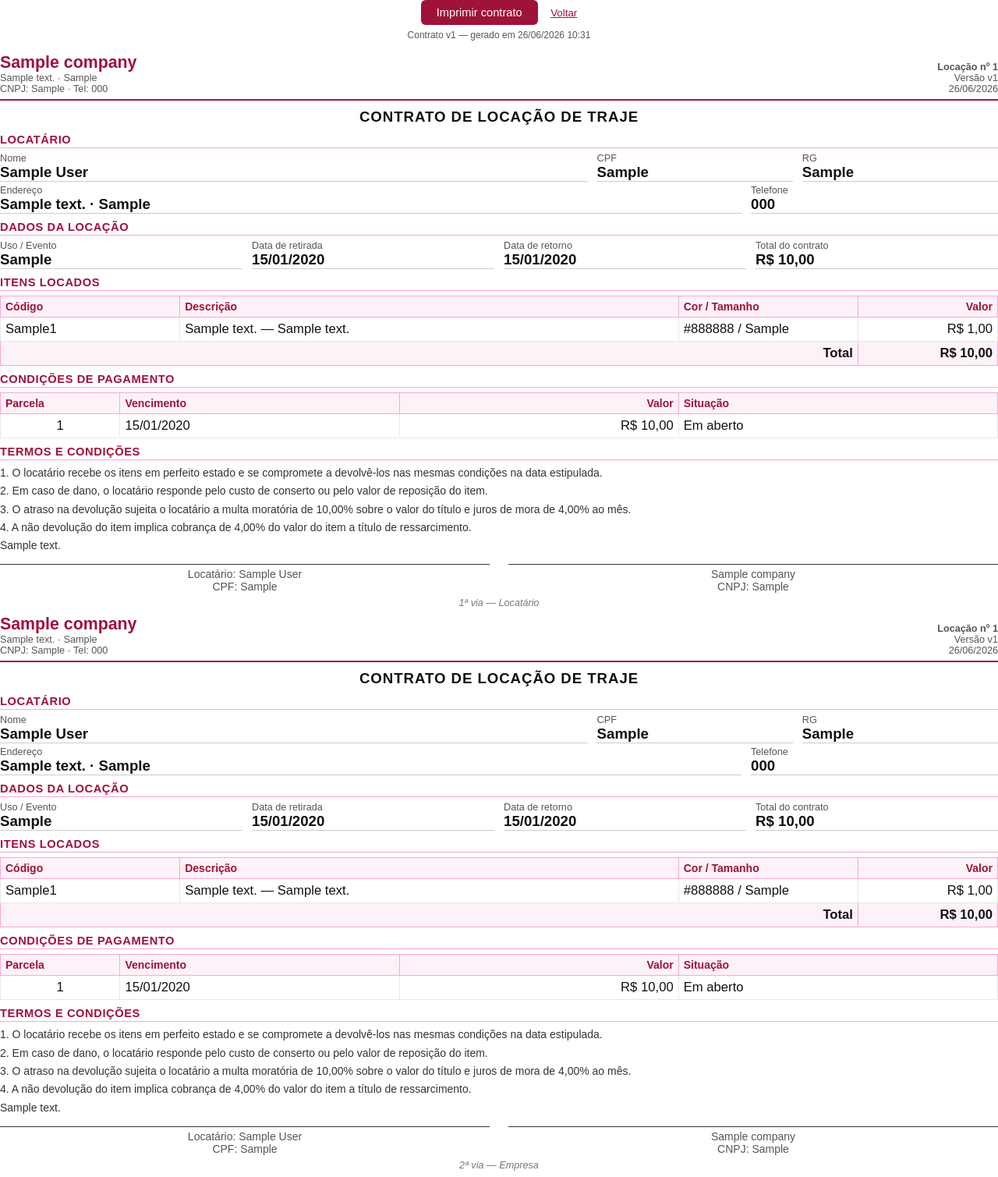
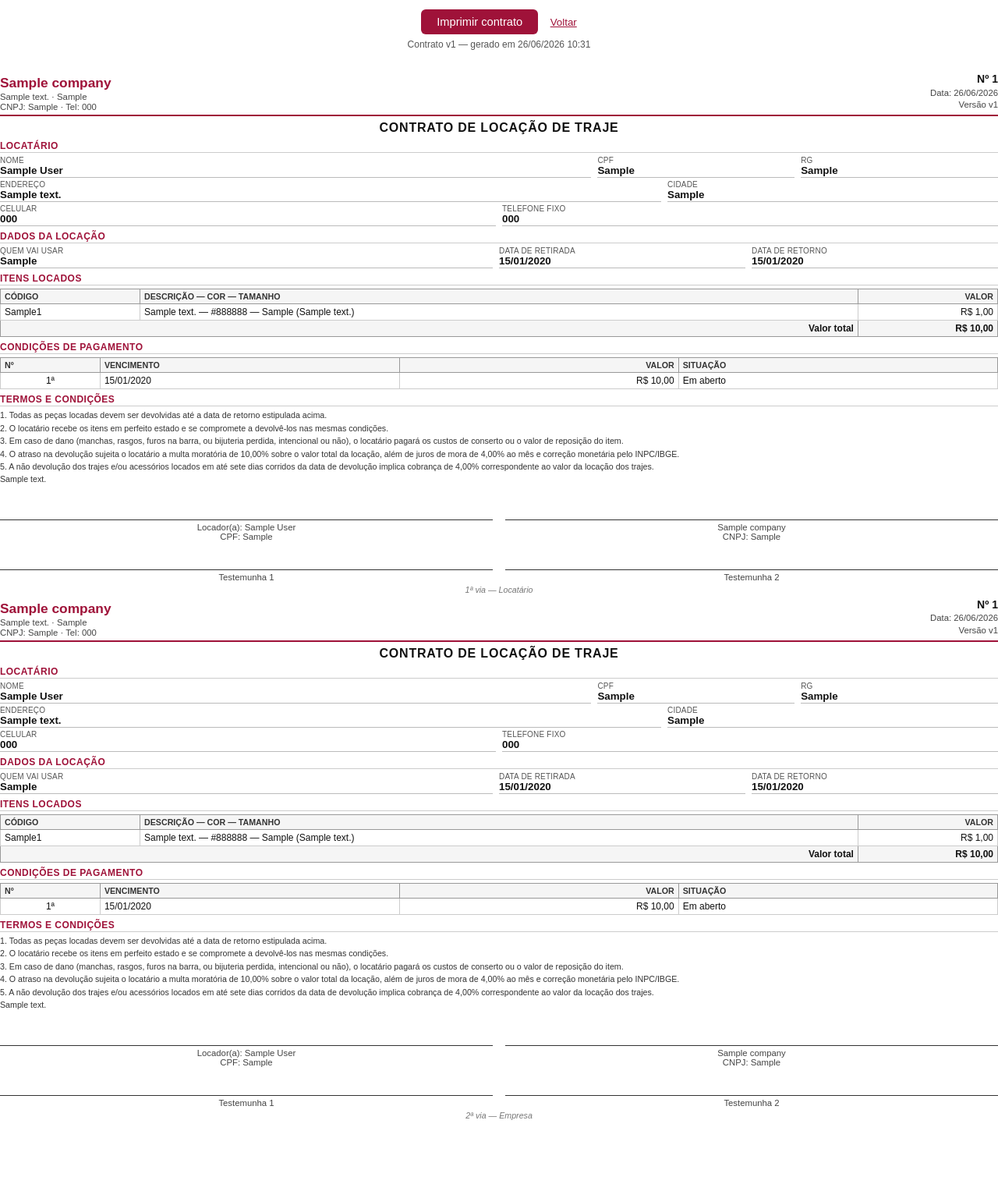
Before and after one commit to elvertoni/noivaecia, a Django app: page /locacoes/1/contrato/ in a window 1280 px wide. Shown: the whole page at 78% size. After the commit the page ends 1436 px from the top, so only its background shows below. Run offline with Django 5.2, Linux system fonts and the light colour scheme; a user stored in the database is signed in; tables that the repository leaves empty hold one stand-in row (values such as "Sample post").

Commit message:
style(rentals): align A5 contract layout, fonts, borders, and margins with legacy template

```diff
--- a/templates/rentals/rental_contract.html
+++ b/templates/rentals/rental_contract.html
@@ -4,33 +4,112 @@
   <meta charset="UTF-8">
   <title>Contrato de Locação #{{ rental.number }} · {{ company.name }}</title>
   <style>
-    @page { size: A5; margin: 9mm 8mm; }
+    @page { size: A5; margin: 7mm 6mm; }
     * { box-sizing: border-box; margin: 0; padding: 0; }
-    body { font-family: Arial, Helvetica, sans-serif; font-size: 12pt; color: #111; }
-    .copy { page-break-after: always; padding-bottom: 8px; }
+    body { font-family: Arial, Helvetica, sans-serif; font-size: 9.5pt; color: #111; }
+    .copy { page-break-after: always; padding-bottom: 4px; }
     .copy:last-child { page-break-after: auto; }
-    .header { border-bottom: 2px solid #9f1239; padding-bottom: 6px; margin-bottom: 10px; display: flex; justify-content: space-between; align-items: flex-end; }
-    .header-left h1 { font-size: 16pt; font-weight: 700; color: #9f1239; }
-    .header-left p { font-size: 9.5pt; color: #555; }
-    .header-right { text-align: right; font-size: 9.5pt; color: #555; }
-    .contract-title { text-align: center; font-size: 14pt; font-weight: 700; text-transform: uppercase; letter-spacing: 0.05em; margin-bottom: 10px; }
-    .section { margin-bottom: 9px; }
-    .section-title { font-size: 11pt; font-weight: 700; text-transform: uppercase; letter-spacing: 0.04em; color: #9f1239; border-bottom: 1px solid #f9a8d4; padding-bottom: 2px; margin-bottom: 6px; }
-    .row { display: flex; gap: 12px; flex-wrap: wrap; margin-bottom: 4px; }
-    .field { flex: 1; min-width: 120px; }
-    .field label { font-size: 9.5pt; color: #555; display: block; }
-    .field span { font-size: 14pt; font-weight: 600; border-bottom: 1px solid #ccc; display: block; min-height: 18px; }
-    table { width: 100%; border-collapse: collapse; font-size: 12.5pt; }
-    table thead th { background: #fdf2f8; color: #9f1239; font-size: 10.5pt; text-align: left; padding: 5px 6px; border: 1px solid #f9a8d4; }
-    table tbody td { padding: 5px 6px; border: 1px solid #e5e7eb; vertical-align: top; }
-    table tfoot td { padding: 5px 6px; border: 1px solid #f9a8d4; font-weight: 700; background: #fdf2f8; }
+
+    /* ── Header ─────────────────────────────────────────────────── */
+    .header {
+      border-bottom: 2px solid #9f1239;
+      padding-bottom: 4px;
+      margin-bottom: 6px;
+      display: flex;
+      justify-content: space-between;
+      align-items: flex-end;
+    }
+    .header-left h1 { font-size: 13pt; font-weight: 700; color: #9f1239; }
+    .header-left p { font-size: 8.5pt; color: #444; margin-top: 1px; }
+    .header-right { text-align: right; font-size: 8.5pt; color: #444; line-height: 1.4; }
+    .header-right strong { font-size: 10.5pt; color: #111; }
+
+    /* ── Contract title ─────────────────────────────────────────── */
+    .contract-title {
+      text-align: center;
+      font-size: 12pt;
+      font-weight: 700;
+      text-transform: uppercase;
+      letter-spacing: 0.05em;
+      margin-bottom: 7px;
+    }
+
+    /* ── Sections ────────────────────────────────────────────────── */
+    .section { margin-bottom: 6px; }
+    .section-title {
+      font-size: 9pt;
+      font-weight: 700;
+      text-transform: uppercase;
+      letter-spacing: 0.04em;
+      color: #9f1239;
+      border-bottom: 1px solid #ccc;
+      padding-bottom: 1px;
+      margin-bottom: 4px;
+    }
+
+    /* ── Fields ──────────────────────────────────────────────────── */
+    .row { display: flex; gap: 8px; flex-wrap: wrap; margin-bottom: 3px; }
+    .field { flex: 1; min-width: 90px; }
+    .field label { font-size: 7.5pt; color: #555; display: block; text-transform: uppercase; letter-spacing: 0.02em; }
+    .field span { font-size: 10pt; font-weight: 600; border-bottom: 1px solid #bbb; display: block; min-height: 14px; padding-bottom: 1px; }
+
+    /* ── Tables ──────────────────────────────────────────────────── */
+    table { width: 100%; border-collapse: collapse; font-size: 9pt; }
+    table thead th {
+      background: #f5f5f5;
+      color: #333;
+      font-size: 8pt;
+      font-weight: 700;
+      text-align: left;
+      text-transform: uppercase;
+      padding: 3px 5px;
+      border: 1px solid #999;
+    }
+    table tbody td {
+      padding: 3px 5px;
+      border: 1px solid #ccc;
+      vertical-align: top;
+    }
+    table tfoot td {
+      padding: 3px 5px;
+      border: 1px solid #999;
+      font-weight: 700;
+      background: #f5f5f5;
+    }
     .text-right { text-align: right; }
-    .clauses { font-size: 10.5pt; color: #333; line-height: 1.45; }
-    .clauses p { margin-bottom: 3px; }
-    .signatures { display: flex; justify-content: space-between; margin-top: 14px; gap: 24px; }
-    .sig-line { flex: 1; border-top: 1px solid #333; text-align: center; padding-top: 4px; font-size: 10.5pt; color: #555; }
-    .copy-label { text-align: center; font-size: 9.5pt; color: #777; margin-top: 6px; font-style: italic; }
-    .no-print { display: block; text-align: center; margin-bottom: 16px; }
+
+    /* ── Clauses ─────────────────────────────────────────────────── */
+    .clauses { font-size: 8pt; color: #333; line-height: 1.35; }
+    .clauses p { margin-bottom: 2px; }
+
+    /* ── Signatures ──────────────────────────────────────────────── */
+    .signatures {
+      display: flex;
+      justify-content: space-between;
+      margin-top: 16px;
+      gap: 16px;
+      flex-wrap: wrap;
+    }
+    .sig-block { flex: 1; min-width: 120px; text-align: center; }
+    .sig-line {
+      border-top: 1px solid #333;
+      padding-top: 3px;
+      font-size: 8.5pt;
+      color: #444;
+      margin-top: 28px;
+    }
+
+    /* ── Copy label ──────────────────────────────────────────────── */
+    .copy-label {
+      text-align: center;
+      font-size: 8pt;
+      color: #777;
+      margin-top: 4px;
+      font-style: italic;
+    }
+
+    /* ── Print button ────────────────────────────────────────────── */
+    .no-print { display: block; text-align: center; margin-bottom: 16px; padding: 12px; }
     @media print { .no-print { display: none !important; } }
   </style>
 </head>
@@ -46,6 +125,7 @@
 {% for copy_label in copy_labels %}
 <div class="copy">
 
+  <!-- ══ Cabeçalho ══════════════════════════════════════════════ -->
   <div class="header">
     <div class="header-left">
       <h1>{{ company.name }}</h1>
@@ -53,15 +133,15 @@
       <p>{% if company.cnpj %}CNPJ: {{ company.cnpj }}{% endif %}{% if company.phones %} · Tel: {{ company.phones }}{% endif %}</p>
     </div>
     <div class="header-right">
-      <strong>Locação nº {{ rental.number }}</strong><br>
-      Versão {{ contract_version }}<br>
-      {% now "d/m/Y" %}
+      <strong>Nº {{ rental.number }}</strong><br>
+      Data: {% now "d/m/Y" %}<br>
+      Versão {{ contract_version }}
     </div>
   </div>
 
   <div class="contract-title">Contrato de Locação de Traje</div>
 
-  <!-- Cliente -->
+  <!-- ══ Locatário ══════════════════════════════════════════════ -->
   <div class="section">
     <div class="section-title">Locatário</div>
     <div class="row">
@@ -79,23 +159,33 @@
       </div>
     </div>
     <div class="row">
-      <div class="field" style="flex:3">
+      <div class="field" style="flex:2">
         <label>Endereço</label>
-        <span>{{ rental.customer.address|default:'—' }}{% if rental.customer.city %} · {{ rental.customer.city }}{% endif %}</span>
+        <span>{{ rental.customer.address|default:'—' }}</span>
       </div>
       <div class="field">
-        <label>Telefone</label>
-        <span>{{ rental.customer.phone_mobile|default:rental.customer.phone_home|default:'—' }}</span>
+        <label>Cidade</label>
+        <span>{{ rental.customer.city|default:'—' }}</span>
+      </div>
+    </div>
+    <div class="row">
+      <div class="field">
+        <label>Celular</label>
+        <span>{{ rental.customer.phone_mobile|default:'—' }}</span>
+      </div>
+      <div class="field">
+        <label>Telefone fixo</label>
+        <span>{{ rental.customer.phone_home|default:'—' }}</span>
       </div>
     </div>
   </div>
 
-  <!-- Locação -->
+  <!-- ══ Dados da locação ═══════════════════════════════════════ -->
   <div class="section">
     <div class="section-title">Dados da locação</div>
     <div class="row">
-      <div class="field">
-        <label>Uso / Evento</label>
+      <div class="field" style="flex:2">
+        <label>Quem vai usar</label>
         <span>{{ rental.use_for|default:'—' }}</span>
       </div>
       <div class="field">
@@ -106,22 +196,17 @@
         <label>Data de retorno</label>
         <span>{{ rental.return_date|date:"d/m/Y" }}</span>
       </div>
-      <div class="field">
-        <label>Total do contrato</label>
-        <span>R$ {{ rental.total_value|floatformat:2 }}</span>
-      </div>
     </div>
   </div>
 
-  <!-- Itens -->
+  <!-- ══ Itens locados ══════════════════════════════════════════ -->
   <div class="section">
     <div class="section-title">Itens locados</div>
     <table>
       <thead>
         <tr>
-          <th style="width:18%">Código</th>
-          <th>Descrição</th>
-          <th style="width:18%">Cor / Tamanho</th>
+          <th style="width:14%">Código</th>
+          <th>Descrição — Cor — Tamanho</th>
           <th class="text-right" style="width:14%">Valor</th>
         </tr>
       </thead>
@@ -129,32 +214,31 @@
         {% for item in items %}
         <tr>
           <td>{{ item.product.category.prefix }}{{ item.product.code }}</td>
-          <td>{{ item.product.description }}{% if item.description %} — {{ item.description }}{% endif %}</td>
-          <td>{{ item.product.color|default:'—' }} / {{ item.product.size|default:'—' }}</td>
+          <td>{{ item.product.description }}{% if item.product.color %} — {{ item.product.color }}{% endif %}{% if item.product.size %} — {{ item.product.size }}{% endif %}{% if item.description %} ({{ item.description }}){% endif %}</td>
           <td class="text-right">R$ {{ item.value|floatformat:2 }}</td>
         </tr>
         {% empty %}
-        <tr><td colspan="4" style="text-align:center;color:#888;">Sem itens.</td></tr>
+        <tr><td colspan="3" style="text-align:center;color:#888;">Sem itens.</td></tr>
         {% endfor %}
       </tbody>
       <tfoot>
         <tr>
-          <td colspan="3" class="text-right">Total</td>
+          <td colspan="2" class="text-right">Valor total</td>
           <td class="text-right">R$ {{ rental.total_value|floatformat:2 }}</td>
         </tr>
       </tfoot>
     </table>
   </div>
 
-  <!-- Parcelas -->
+  <!-- ══ Condições de pagamento ═════════════════════════════════ -->
   {% if receivables %}
   <div class="section">
     <div class="section-title">Condições de pagamento</div>
     <table>
       <thead>
         <tr>
-          <th style="width:12%">Parcela</th>
-          <th style="width:28%">Vencimento</th>
+          <th style="width:10%">Nº</th>
+          <th style="width:30%">Vencimento</th>
           <th class="text-right" style="width:28%">Valor</th>
           <th>Situação</th>
         </tr>
@@ -162,7 +246,7 @@
       <tbody>
         {% for rec in receivables %}
         <tr>
-          <td style="text-align:center">{{ forloop.counter }}</td>
+          <td style="text-align:center">{{ forloop.counter }}ª</td>
           <td>{{ rec.due_date|date:"d/m/Y" }}</td>
           <td class="text-right">R$ {{ rec.amount|floatformat:2 }}</td>
           <td>{% if rec.is_paid %}Quitada{% else %}Em aberto{% endif %}</td>
@@ -173,27 +257,40 @@
   </div>
   {% endif %}
 
-  <!-- Cláusulas -->
+  <!-- ══ Termos e condições ═════════════════════════════════════ -->
   <div class="section">
     <div class="section-title">Termos e condições</div>
     <div class="clauses">
-      <p>1. O locatário recebe os itens em perfeito estado e se compromete a devolvê-los nas mesmas condições na data estipulada.</p>
-      <p>2. Em caso de dano, o locatário responde pelo custo de conserto ou pelo valor de reposição do item.</p>
-      <p>3. O atraso na devolução sujeita o locatário a multa moratória de {{ company.late_fee_rate|floatformat:2 }}% sobre o valor do título e juros de mora de {{ company.monthly_interest_rate|floatformat:2 }}% ao mês.</p>
-      <p>4. A não devolução do item implica cobrança de {{ company.loss_penalty_rate|floatformat:2 }}% do valor do item a título de ressarcimento.</p>
+      <p>1. Todas as peças locadas devem ser devolvidas até a data de retorno estipulada acima.</p>
+      <p>2. O locatário recebe os itens em perfeito estado e se compromete a devolvê-los nas mesmas condições.</p>
+      <p>3. Em caso de dano (manchas, rasgos, furos na barra, ou bijuteria perdida, intencional ou não), o locatário pagará os custos de conserto ou o valor de reposição do item.</p>
+      <p>4. O atraso na devolução sujeita o locatário a multa moratória de {{ company.late_fee_rate|floatformat:2 }}% sobre o valor total da locação, além de juros de mora de {{ company.monthly_interest_rate|floatformat:2 }}% ao mês e correção monetária pelo INPC/IBGE.</p>
+      <p>5. A não devolução dos trajes e/ou acessórios locados em até sete dias corridos da data de devolução implica cobrança de {{ company.loss_penalty_rate|floatformat:2 }}% correspondente ao valor da locação dos trajes.</p>
       {% if company.footer_message %}<p>{{ company.footer_message }}</p>{% endif %}
     </div>
   </div>
 
-  <!-- Assinaturas -->
+  <!-- ══ Assinaturas ════════════════════════════════════════════ -->
   <div class="signatures">
-    <div class="sig-line">
-      Locatário: {{ rental.customer.name }}<br>
-      CPF: {{ rental.customer.cpf|default:'____________________' }}
+    <div class="sig-block">
+      <div class="sig-line">
+        Locador(a): {{ rental.customer.name }}<br>
+        CPF: {{ rental.customer.cpf|default:'____________________' }}
+      </div>
     </div>
-    <div class="sig-line">
-      {{ company.name }}<br>
-      CNPJ: {{ company.cnpj|default:'____________________' }}
+    <div class="sig-block">
+      <div class="sig-line">
+        {{ company.name }}<br>
+        CNPJ: {{ company.cnpj|default:'____________________' }}
+      </div>
+    </div>
+  </div>
+  <div class="signatures" style="margin-top: 8px;">
+    <div class="sig-block">
+      <div class="sig-line">Testemunha 1</div>
+    </div>
+    <div class="sig-block">
+      <div class="sig-line">Testemunha 2</div>
     </div>
   </div>
 
```
